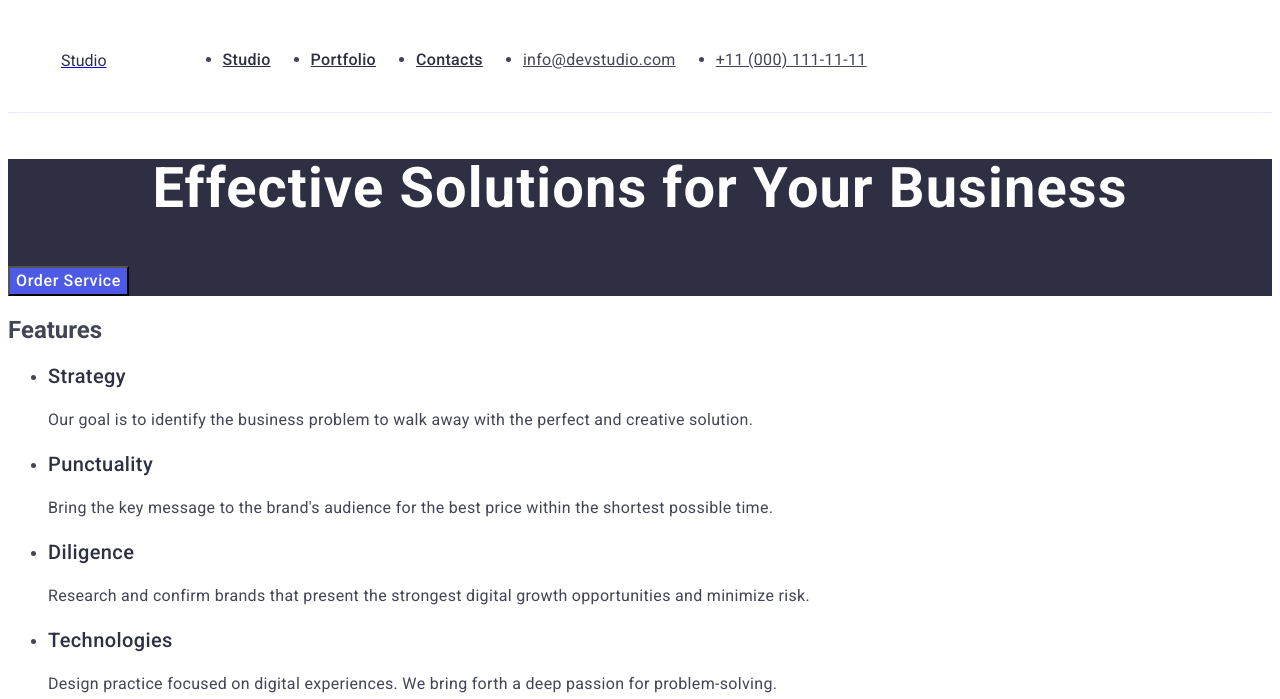
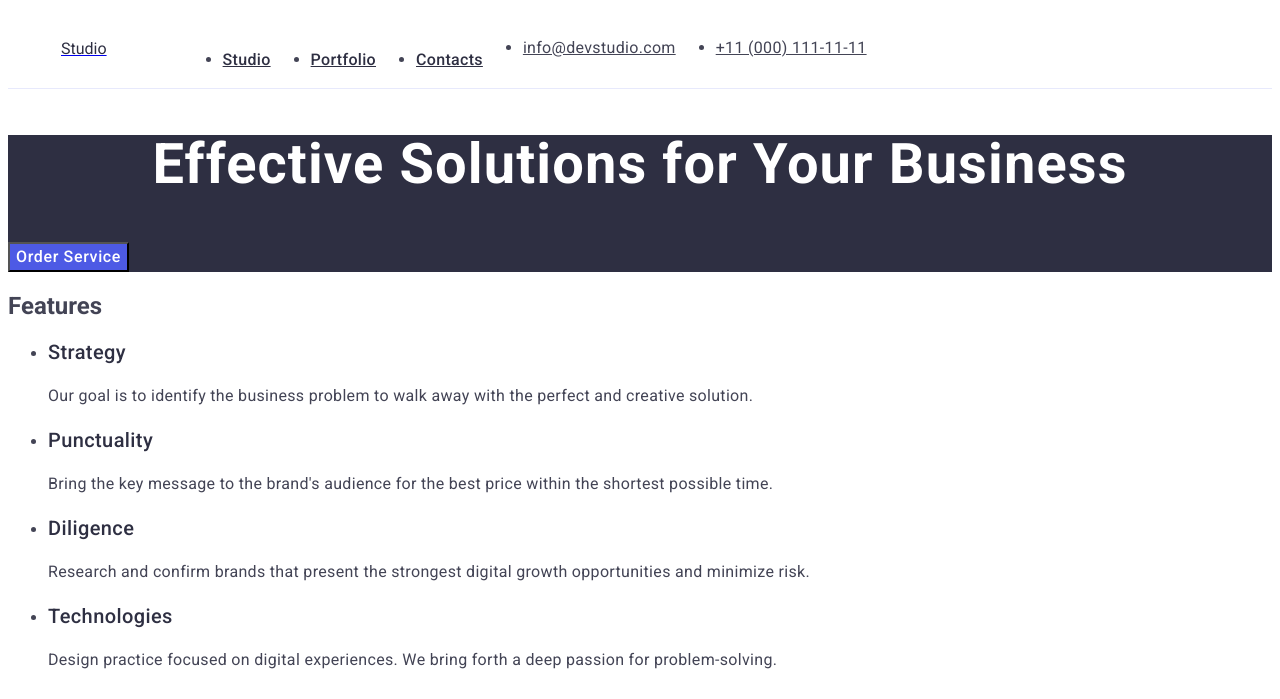
Before and after one commit to Burry50531/seconds2, a plain HTML site: page index.html in a window 1280 px wide. Shown: the top 699 px of the page. Drawn offline with Linux system fonts and the light colour scheme.

Commit message:
asadsadasd

```diff
--- a/css/style.css
+++ b/css/style.css
@@ -293,7 +293,7 @@ body {
 }
 
 .menu-item {
-    padding: 24px 0;
+    padding-top: 24px;
 }
 
 .address {
```
